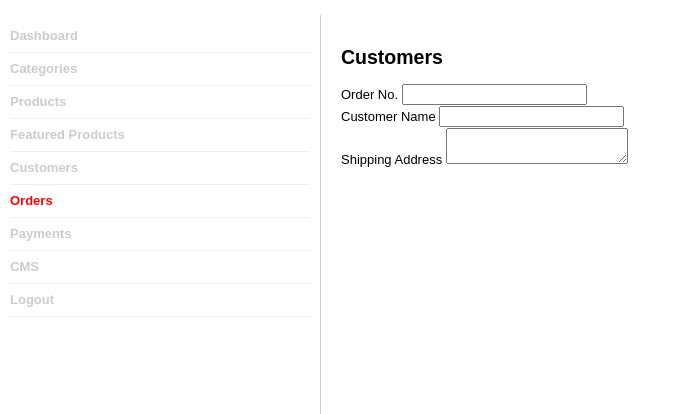
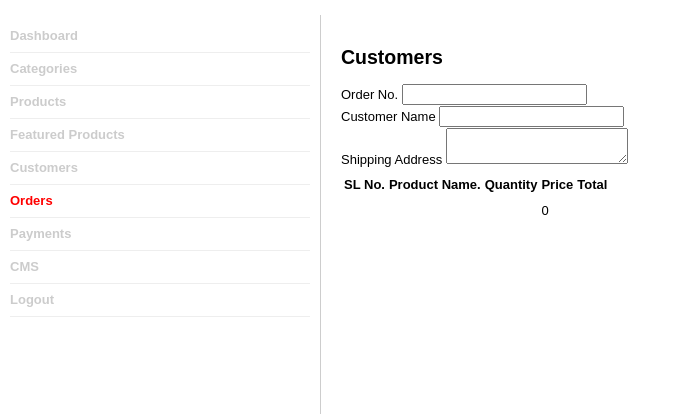
Before and after one commit to achilles-github/online-selling, a CodeIgniter app: page /ecommerce/index.php/admin/orders/view/1 in a window 1280 px wide. Shown: the part 70-484 px from the top of the page, without its empty margins (0-681 px from the left). Run offline with CodeIgniter, Linux system fonts and the light colour scheme; data that the repository does not hold is empty.

Commit message:
products view

```diff
--- a/application/views/admin/orders/view.php
+++ b/application/views/admin/orders/view.php
@@ -23,7 +23,49 @@
 		    	<label for="user_id">Shipping Address</label>
 			<textarea id="address" name="address" readonly="readonly"><?php echo $orders['shipping'];?></textarea>
 		</div>
-
+		<div>
+		<table>
+			<thead>
+			<tr>
+				<th>
+					 SL No.
+				</th>
+				<th>
+					 Product Name.
+				</th>
+				<th>
+					 Quantity
+				</th>
+				<th>
+					 Price
+				</th>
+				<th class="hidden-xs">
+					 Total
+				</th>
+			</tr>
+			</thead>
+			<tbody>
+			<?php
+				$total = 0;
+				foreach($orders['order_products'] as $key => $val){
+				$total += $val['total'];
+			?>
+				<tr>
+					<td><?php echo $val['product_name'];?></td>
+					<td><?php echo $val['quantity'];?></td>
+					<td><?php echo $val['price'];?></td>
+					<td><?php echo $val['total'];?></td>
+				</tr>
+			<?php } ?>
+			</tbody>
+			<tfoot>
+				<tr>
+					<td colspan="3"></td>
+					<td><?php echo $total;?></td>
+				</tr>
+			</tfoot>
+		</table>
+		</div>
 	    <?=form_close()?>
 </section>
 
```
